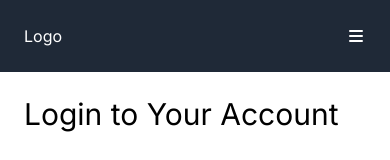
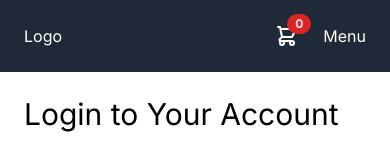
Before and after one commit to mattkiggen/pcstore, a Next.js app in the folder frontend/: page /login in a window 390 px wide. Shown: the top 160 px of the page. Built offline with nearby package versions, Linux system fonts and the light colour scheme.

Commit message:
add basic shopping cart functionality

```diff
--- a/frontend/components/Navbar.js
+++ b/frontend/components/Navbar.js
@@ -1,14 +1,15 @@
-import { useState } from 'react';
+import { useState, useContext } from 'react';
 import Link from 'next/link';
 import { useCookies } from 'react-cookie';
 import { useRouter } from 'next/router';
+import ShoppingCartContext from '../context/ShoppingCartContext';
+import ShoppingCartIcon from './ShoppingCartIcon';
 
 export default function Navbar() {
   const [isOpen, setIsOpen] = useState(false);
   const [cookie, setCookie, removeCookie] = useCookies(['x-auth-token']);
   const router = useRouter();
-
-  console.log(cookie['x-auth-token']);
+  const { cartItems, setCartItems } = useContext(ShoppingCartContext);
 
   const handleLogout = (e) => {
     removeCookie(['x-auth-token']);
@@ -22,44 +23,19 @@ export default function Navbar() {
 
   const itemCss = 'my-2 last:my-0 sm:my-0 sm:ml-4';
 
-  // Open and close icons
-  const icon = (
-    <svg
-      xmlns='http://www.w3.org/2000/svg'
-      className='h-5 w-5'
-      viewBox='0 0 20 20'
-      fill='currentColor'
-      width={20}>
-      <path
-        fillRule='evenodd'
-        d='M3 5a1 1 0 011-1h12a1 1 0 110 2H4a1 1 0 01-1-1zM3 10a1 1 0 011-1h12a1 1 0 110 2H4a1 1 0 01-1-1zM3 15a1 1 0 011-1h12a1 1 0 110 2H4a1 1 0 01-1-1z'
-        clipRule='evenodd'
-      />
-    </svg>
-  );
-
-  const closeIcon = (
-    <svg
-      xmlns='http://www.w3.org/2000/svg'
-      className='h-5 w-5'
-      viewBox='0 0 20 20'
-      fill='currentColor'
-      width={20}>
-      <path
-        fillRule='evenodd'
-        d='M4.293 4.293a1 1 0 011.414 0L10 8.586l4.293-4.293a1 1 0 111.414 1.414L11.414 10l4.293 4.293a1 1 0 01-1.414 1.414L10 11.414l-4.293 4.293a1 1 0 01-1.414-1.414L8.586 10 4.293 5.707a1 1 0 010-1.414z'
-        clipRule='evenodd'
-      />
-    </svg>
-  );
-
   return (
     <header className='p-6 bg-gray-800 text-white'>
       <nav className='flex flex-wrap justify-between container mx-auto'>
         <div>Logo</div>
-        <button onClick={() => setIsOpen(!isOpen)} className='sm:hidden'>
-          {isOpen ? closeIcon : icon}
-        </button>
+        <div className='flex justify-center items-center'>
+          <ShoppingCartIcon
+            numOfItems={cartItems.length}
+            additionalSpanCss='sm:hidden mr-6'
+          />
+          <button onClick={() => setIsOpen(!isOpen)} className='sm:hidden'>
+            Menu
+          </button>
+        </div>
         <ul className={listCss}>
           <li className={itemCss}>
             <Link href='/'>
@@ -94,6 +70,12 @@ export default function Navbar() {
               </button>
             </li>
           )}
+          <li className={itemCss}>
+            <ShoppingCartIcon
+              numOfItems={cartItems.length}
+              additionalSpanCss='hidden sm:block'
+            />
+          </li>
         </ul>
       </nav>
     </header>
--- a/frontend/components/ProductCard.js
+++ b/frontend/components/ProductCard.js
@@ -1,8 +1,20 @@
 import Image from 'next/image';
 import Link from 'next/link';
+import { useContext } from 'react';
 import FormattedPrice from './FormattedPrice';
+import ShoppingCartContext from '../context/ShoppingCartContext';
 
 export default function ProductCard({ title, image, price, id }) {
+  const { setCartItems } = useContext(ShoppingCartContext);
+
+  const handleBuyNow = () => {
+    const product = { id, title, image, price, quantity: 1 };
+
+    setCartItems((previousItems) => {
+      return [...previousItems, product];
+    });
+  };
+
   return (
     <article className='border border-gray-200 flex flex-col justify-center items-center p-6 rounded'>
       <Link href={`/product/${id}`}>
@@ -14,7 +26,11 @@ export default function ProductCard({ title, image, price, id }) {
       <p className='text-2xl font-bold mb-6'>
         <FormattedPrice price={price} />
       </p>
-      <button className='bg-yellow-300 w-full p-2 rounded'>Buy Now</button>
+      <button
+        className='bg-yellow-300 w-full p-2 rounded'
+        onClick={handleBuyNow}>
+        Add to cart
+      </button>
     </article>
   );
 }
--- /dev/null
+++ b/frontend/components/ShoppingCartIcon.js
@@ -0,0 +1,30 @@
+import Link from 'next/link';
+
+export default function ShoppingCartIcon({ numOfItems, additionalSpanCss }) {
+  return (
+    <>
+      <span class={`relative inline-block ${additionalSpanCss}`}>
+        <Link href='/cart'>
+          <a>
+            <svg
+              xmlns='http://www.w3.org/2000/svg'
+              className='h-6 w-6'
+              fill='none'
+              viewBox='0 0 24 24'
+              stroke='currentColor'>
+              <path
+                strokeLinecap='round'
+                strokeLinejoin='round'
+                strokeWidth={2}
+                d='M3 3h2l.4 2M7 13h10l4-8H5.4M7 13L5.4 5M7 13l-2.293 2.293c-.63.63-.184 1.707.707 1.707H17m0 0a2 2 0 100 4 2 2 0 000-4zm-8 2a2 2 0 11-4 0 2 2 0 014 0z'
+              />
+            </svg>
+          </a>
+        </Link>
+        <span class='absolute top-0 right-0 inline-flex items-center justify-center px-2 py-1 text-xs font-bold leading-none text-red-100 transform translate-x-1/2 -translate-y-1/2 bg-red-600 rounded-full'>
+          {numOfItems}
+        </span>
+      </span>
+    </>
+  );
+}
--- /dev/null
+++ b/frontend/context/ShoppingCartContext.js
@@ -0,0 +1,6 @@
+import React from 'react';
+
+const ShoppingCartContext = React.createContext();
+ShoppingCartContext.displayName = 'ShoppingCartContext';
+
+export default ShoppingCartContext;
--- a/frontend/pages/_app.js
+++ b/frontend/pages/_app.js
@@ -1,12 +1,18 @@
 import '../styles/globals.css';
 import { Toaster } from 'react-hot-toast';
 import { CookiesProvider } from 'react-cookie';
+import ShoppingCartContext from '../context/ShoppingCartContext';
+import { useState } from 'react';
 
 function MyApp({ Component, pageProps }) {
+  const [cartItems, setCartItems] = useState([]);
+
   return (
     <CookiesProvider>
-      <Toaster position='top-center' />
-      <Component {...pageProps} />
+      <ShoppingCartContext.Provider value={{ cartItems, setCartItems }}>
+        <Toaster position='top-center' />
+        <Component {...pageProps} />
+      </ShoppingCartContext.Provider>
     </CookiesProvider>
   );
 }
--- /dev/null
+++ b/frontend/pages/cart.js
@@ -0,0 +1,22 @@
+import { useContext } from 'react';
+import Navbar from '../components/Navbar';
+import ShoppingCartContext from '../context/ShoppingCartContext';
+
+export default function CartPage() {
+  const { cartItems } = useContext(ShoppingCartContext);
+
+  return (
+    <>
+      <Navbar />
+      <div>
+        {cartItems.map((item) => {
+          return (
+            <p>
+              {item.id} - {item.title}
+            </p>
+          );
+        })}
+      </div>
+    </>
+  );
+}
```
